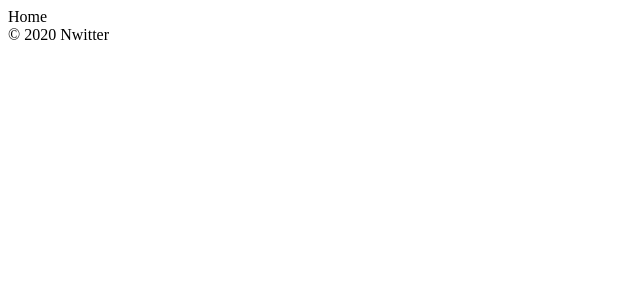
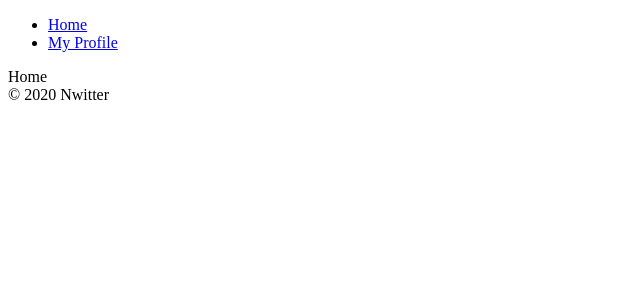
Before and after one commit to HanSeo0507/nwitter, a React (Create React App) app: page /#/ in a window 1280 px wide. Shown: the top 300 px of the page, without its empty margins (0-640 px from the left). Built offline with nearby package versions, Linux system fonts and the light colour scheme; no server answers; sample sign-in values are in the browser's storage.

Commit message:
2.6 Log Out

```diff
--- /dev/null
+++ b/src/components/Navigation.js
@@ -0,0 +1,17 @@
+import React from "react";
+import { Link } from "react-router-dom";
+
+const Navigation = () => (
+	<nav>
+		<ul>
+			<li>
+				<Link to="/">Home</Link>
+			</li>
+			<li>
+				<Link to="/profile">My Profile</Link>
+			</li>
+		</ul>
+	</nav>
+);
+
+export default Navigation;
--- a/src/components/Router.js
+++ b/src/components/Router.js
@@ -1,23 +1,34 @@
 import React from "react";
-import { HashRouter as Router, Route, Switch } from "react-router-dom";
+import { HashRouter as Router, Redirect, Route, Switch } from "react-router-dom";
 
-import Auth from "../routes/Auth";
-import Home from "../routes/Home";
+import Auth from "routes/Auth";
+import Home from "routes/Home";
+import Profile from "routes/Profile";
+
+import Navigation from "components/Navigation";
 
 const AppRouter = ({ isLoggedIn }) => {
 	return (
 		<Router>
+			{isLoggedIn && <Navigation />}
 			<Switch>
 				{isLoggedIn ? (
 					<>
 						<Route exact path="/">
 							<Home />
 						</Route>
+						<Route exact path="/profile">
+							<Profile />
+						</Route>
+						<Redirect from="*" to="/" />
 					</>
 				) : (
-					<Route exact path="/">
-						<Auth />
-					</Route>
+					<>
+						<Route exact path="/">
+							<Auth />
+						</Route>
+						<Redirect from="*" to="/" />
+					</>
 				)}
 			</Switch>
 		</Router>
--- a/src/routes/Profile.js
+++ b/src/routes/Profile.js
@@ -1,3 +1,11 @@
+import { authService } from "fbase";
 import React from "react";
 
-export default () => <span>Profile</span>;
+export default () => {
+	const onLogOutClick = () => authService.signOut();
+	return (
+		<>
+			<button onClick={onLogOutClick}>Log Out</button>
+		</>
+	);
+};
```
